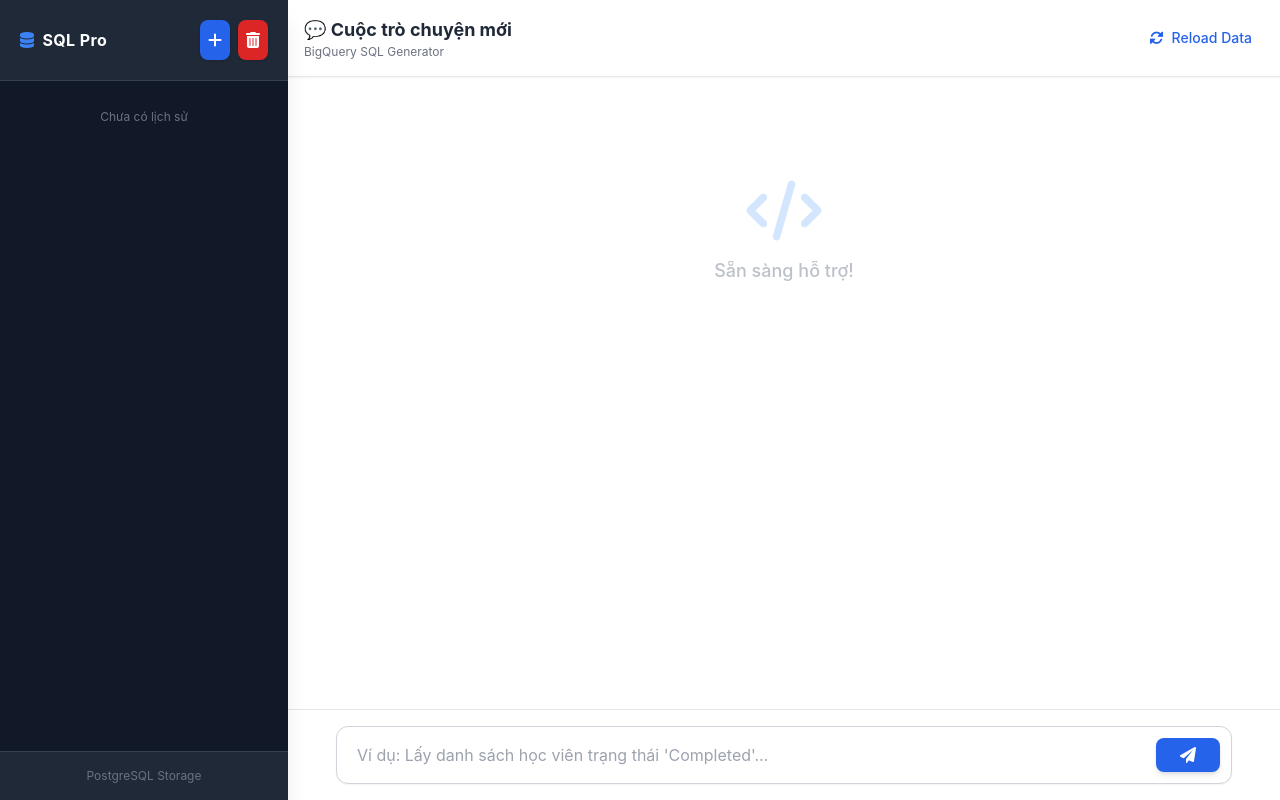
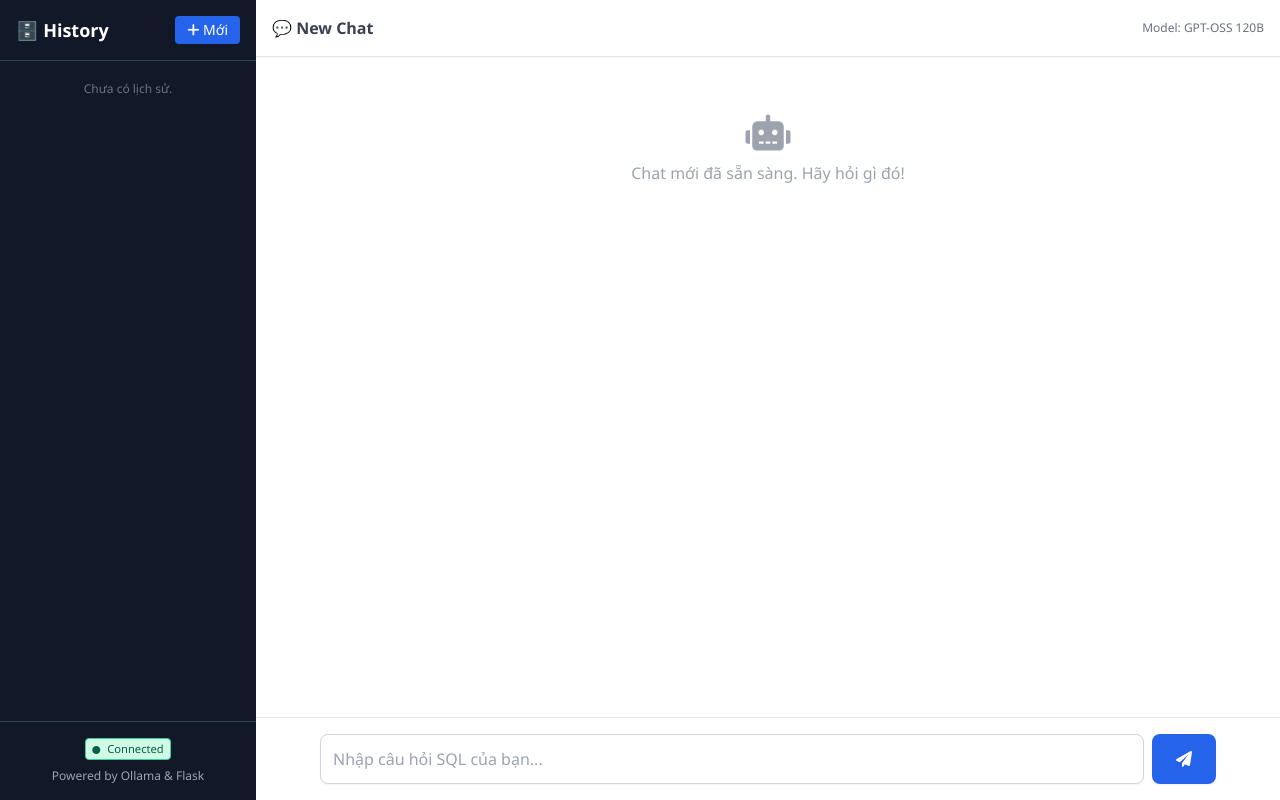
Before and after one commit to AnT2003/text_to_sql_rag, a Flask app: page / in a window 1280 px wide. Run offline with Flask 3, Linux system fonts and the light colour scheme; data that the repository does not hold is empty; some libraries are stand-ins or nearby versions.

Commit message:
Update index.html

```diff
--- a/templates/index.html
+++ b/templates/index.html
@@ -7,66 +7,67 @@
     <script src="https://cdn.tailwindcss.com"></script>
     <script src="https://cdn.jsdelivr.net/npm/marked/marked.min.js"></script>
     <link rel="stylesheet" href="https://cdnjs.cloudflare.com/ajax/libs/font-awesome/6.0.0/css/all.min.css">
-    <link rel="stylesheet" href="https://cdnjs.cloudflare.com/ajax/libs/highlight.js/11.7.0/styles/github-dark.min.css">
-    <script src="https://cdnjs.cloudflare.com/ajax/libs/highlight.js/11.7.0/highlight.min.js"></script>
     <style>
-        body { font-family: 'Inter', sans-serif; background-color: #f3f4f6; }
-        ::-webkit-scrollbar { width: 6px; }
-        ::-webkit-scrollbar-thumb { background: #cbd5e1; border-radius: 3px; }
-        .session-active { background-color: #374151 !important; border-left: 4px solid #3b82f6; }
-        pre { margin: 10px 0; border-radius: 8px; }
+        body { font-family: 'Segoe UI', Tahoma, Geneva, Verdana, sans-serif; }
+        pre { background: #2d2d2d; color: #ccc; padding: 10px; border-radius: 6px; overflow-x: auto; }
+        /* Scrollbar custom */
+        ::-webkit-scrollbar { width: 8px; }
+        ::-webkit-scrollbar-track { background: #f1f1f1; }
+        ::-webkit-scrollbar-thumb { background: #888; border-radius: 4px; }
+        ::-webkit-scrollbar-thumb:hover { background: #555; }
+
+        .status-badge { font-size: 0.7rem; padding: 2px 6px; border-radius: 4px; }
+        .status-online { background: #d1fae5; color: #065f46; border: 1px solid #34d399; }
+        .status-offline { background: #fee2e2; color: #991b1b; border: 1px solid #f87171; }
     </style>
 </head>
-<body class="flex h-screen overflow-hidden">
+<body class="bg-gray-100 h-screen flex">
 
-    <!-- SIDEBAR -->
-    <div class="w-72 bg-gray-900 text-gray-300 flex flex-col shadow-xl z-20">
-        <div class="p-5 border-b border-gray-700 flex justify-between items-center bg-gray-800">
-            <h1 class="font-bold text-white tracking-wide"><i class="fas fa-database mr-2 text-blue-500"></i>SQL Pro</h1>
-            <div class="flex gap-2">
-                <button onclick="createNewSession()" class="bg-blue-600 hover:bg-blue-500 text-white p-2 rounded-lg transition shadow" title="Chat mới">
-                    <i class="fas fa-plus"></i>
+    <!-- Sidebar -->
+    <div class="w-64 bg-gray-900 text-white flex flex-col h-full shadow-xl">
+        <div class="p-4 border-b border-gray-700 flex justify-between items-center">
+            <h1 class="font-bold text-lg">🗄️ History</h1>
+            <button onclick="createNewSession()" class="text-sm bg-blue-600 hover:bg-blue-500 px-3 py-1 rounded transition" title="New Chat">
+                <i class="fas fa-plus"></i> Mới
             </button>
-                <button onclick="clearHistory()" class="bg-red-600 hover:bg-red-500 text-white p-2 rounded-lg transition shadow" title="Xóa toàn bộ lịch sử">
-                    <i class="fas fa-trash-alt"></i>
-                </button>
+        </div>
+
+        <div id="sessionList" class="flex-1 overflow-y-auto p-2 space-y-1">
+            <div class="p-3 text-gray-500 text-xs text-center">Đang tải...</div>
+        </div>
+
+        <div class="p-4 border-t border-gray-700 text-xs text-gray-400 text-center">
+            <div id="connectionStatus" class="mb-2 status-badge status-offline inline-block">
+                <i class="fas fa-circle text-[8px] mr-1"></i> Disconnected
+            </div>
+            <div>Powered by Ollama & Flask</div>
         </div>
     </div>
 
-        <!-- Connection Status -->
-        <div id="connectionStatus" class="px-4 py-2 bg-red-900/50 text-red-200 text-xs flex items-center justify-center transition-colors duration-300">
-            <i class="fas fa-wifi mr-2"></i> <span>Mất kết nối Server</span>
-        </div>
+    <!-- Main Chat Area -->
+    <div class="flex-1 flex flex-col h-full bg-white relative">
 
-        <div id="sessionList" class="flex-1 overflow-y-auto p-3 space-y-2"></div>
-        <div class="p-4 border-t border-gray-700 text-xs text-center text-gray-500 bg-gray-800">
-            PostgreSQL Storage
+        <div class="bg-white shadow-sm p-4 border-b flex justify-between items-center z-10">
+            <h2 class="font-semibold text-gray-700" id="chatTitle">💬 New Chat</h2>
+            <div class="text-xs text-gray-500 flex items-center gap-2">
+                <span>Model: GPT-OSS 120B</span>
             </div>
         </div>
 
-    <!-- MAIN CHAT -->
-    <div class="flex-1 flex flex-col relative bg-white">
-        <header class="bg-white p-4 border-b flex justify-between items-center shadow-sm z-10">
-            <div>
-                <h2 id="chatTitle" class="font-bold text-gray-800 text-lg">💬 Chat mới</h2>
-                <p class="text-xs text-gray-500">BigQuery SQL Generator</p>
+        <div id="chatBox" class="flex-1 p-4 overflow-y-auto space-y-4 pb-24">
+            <div class="text-center text-gray-400 mt-10">
+                <i class="fas fa-robot text-4xl mb-2"></i><br>
+                Chọn một đoạn chat cũ hoặc tạo mới để bắt đầu.
             </div>
-            <button onclick="reloadSchema()" class="text-sm text-blue-600 hover:text-blue-800 font-medium flex items-center gap-2 px-3 py-1 rounded hover:bg-blue-50">
-                <i class="fas fa-sync-alt"></i> Reload Data
-            </button>
-        </header>
-
-        <div id="chatBox" class="flex-1 p-6 overflow-y-auto space-y-6 pb-24 scroll-smooth">
-            <!-- Messages -->
         </div>
 
-        <div class="p-4 bg-white border-t absolute bottom-0 w-full z-10">
-            <div class="max-w-4xl mx-auto flex gap-2 relative">
+        <div class="absolute bottom-0 w-full bg-white p-4 border-t">
+            <div class="max-w-4xl mx-auto flex gap-2">
                 <input type="text" id="userInput"
-                    class="flex-1 border border-gray-300 rounded-xl px-5 py-4 focus:outline-none focus:ring-2 focus:ring-blue-500 shadow-sm text-gray-700"
-                    placeholder="Ví dụ: Lấy danh sách học viên trạng thái 'Completed'...">
+                    class="flex-1 border border-gray-300 rounded-lg p-3 focus:outline-none focus:ring-2 focus:ring-blue-500 shadow-sm"
+                    placeholder="Nhập câu hỏi SQL của bạn...">
                 <button onclick="sendMessage()"
-                    class="absolute right-3 top-3 bottom-3 bg-blue-600 text-white px-6 rounded-lg hover:bg-blue-700 transition shadow-md flex items-center justify-center">
+                    class="bg-blue-600 text-white px-6 rounded-lg font-semibold hover:bg-blue-700 transition shadow-sm">
                     <i class="fas fa-paper-plane"></i>
                 </button>
             </div>
@@ -75,181 +76,197 @@
 
     <script>
         let currentSessionId = null;
-        let isConnected = false;
+        let isOfflineMode = false;
 
-        // --- CẤU HÌNH API URL ---
-        function getApiUrl(endpoint) {
-            const isLocalPreview = window.location.protocol === 'blob:' || window.location.protocol === 'file:';
-            return isLocalPreview ? `http://127.0.0.1:5000${endpoint}` : endpoint;
-        }
-
-        // --- CẬP NHẬT TRẠNG THÁI UI ---
-        function setConnectionStatus(online) {
-            isConnected = online;
-            const statusDiv = document.getElementById('connectionStatus');
-            if (online) {
-                statusDiv.className = "px-4 py-2 bg-green-900/50 text-green-200 text-xs flex items-center justify-center transition-colors duration-300";
-                statusDiv.innerHTML = '<i class="fas fa-check-circle mr-2"></i> <span>Server Online</span>';
-                // Ẩn sau 2 giây nếu online
-                setTimeout(() => { if(isConnected) statusDiv.style.display = 'none'; }, 2000);
-            } else {
-                statusDiv.style.display = 'flex';
-                statusDiv.className = "px-4 py-2 bg-red-900/50 text-red-200 text-xs flex items-center justify-center transition-colors duration-300";
-                statusDiv.innerHTML = '<i class="fas fa-exclamation-triangle mr-2"></i> <span>Mất kết nối Server</span>';
-            }
-        }
-
-        // --- HÀM FETCH AN TOÀN ---
-        async function safeFetch(url, options = {}) {
-            try {
-                const response = await fetch(url, options);
-                if (!response.ok) throw new Error(`HTTP Error: ${response.status}`);
-                setConnectionStatus(true);
-                return await response.json();
-            } catch (error) {
-                console.warn("Lỗi kết nối API:", error);
-                setConnectionStatus(false);
-                return null;
-            }
-        }
-
-        const uuid = () => Date.now().toString(36) + Math.random().toString(36).substr(2);
+        // CẤU HÌNH API BASE URL
+        const API_BASE = (window.location.protocol === 'file:' || window.location.origin === 'null' || window.location.href.startsWith('blob:'))
+            ? 'http://127.0.0.1:5000'
+            : '';
 
         document.addEventListener("DOMContentLoaded", () => {
             loadSessions();
             createNewSession();
-
-            // Tự động kiểm tra kết nối mỗi 10s
-            setInterval(() => { if(!isConnected) loadSessions(true); }, 10000);
         });
 
-        function createNewSession() {
-            currentSessionId = uuid();
-            document.getElementById('chatBox').innerHTML = `
-                <div class="text-center mt-20 text-gray-400 animate-pulse">
-                    <i class="fas fa-code text-6xl mb-4 text-blue-200"></i>
-                    <p class="text-lg font-medium">Sẵn sàng hỗ trợ!</p>
-                </div>`;
-            document.getElementById('chatTitle').innerText = "💬 Cuộc trò chuyện mới";
-            loadSessions();
+        function updateConnectionStatus(isOnline) {
+            const el = document.getElementById('connectionStatus');
+            if (isOnline) {
+                el.className = 'mb-2 status-badge status-online inline-block';
+                el.innerHTML = '<i class="fas fa-circle text-[8px] mr-1"></i> Connected';
+                isOfflineMode = false;
+            } else {
+                el.className = 'mb-2 status-badge status-offline inline-block';
+                el.innerHTML = '<i class="fas fa-exclamation-triangle text-[8px] mr-1"></i> No Backend';
+                isOfflineMode = true;
+            }
         }
 
-        async function loadSessions(silent = false) {
-            const data = await safeFetch(getApiUrl('/api/sessions'));
+        function generateUUID() {
+            return 'xxxxxxxx-xxxx-4xxx-yxxx-xxxxxxxxxxxx'.replace(/[xy]/g, function(c) {
+                var r = Math.random() * 16 | 0, v = c == 'x' ? r : (r & 0x3 | 0x8);
+                return v.toString(16);
+            });
+        }
 
-            if (!data) {
-                if(!silent) document.getElementById('sessionList').innerHTML = '<div class="text-center text-xs text-red-400 mt-4">Không thể tải lịch sử</div>';
+        function createNewSession() {
+            currentSessionId = generateUUID();
+            document.getElementById('chatBox').innerHTML = `
+                <div class="text-center text-gray-400 mt-10">
+                    <i class="fas fa-robot text-4xl mb-2"></i><br>
+                    Chat mới đã sẵn sàng. Hãy hỏi gì đó!
+                    ${isOfflineMode ? '<div class="text-xs text-red-400 mt-2">(Đang chạy chế độ Demo Offline)</div>' : ''}
+                </div>`;
+            document.getElementById('chatTitle').innerText = "💬 New Chat";
+            document.querySelectorAll('.session-item').forEach(el => el.classList.remove('bg-gray-700'));
+        }
+
+        async function loadSessions() {
+            const container = document.getElementById('sessionList');
+            try {
+                const res = await fetch(`${API_BASE}/api/sessions`);
+                if (!res.ok) throw new Error(`HTTP Error: ${res.status}`);
+
+                const sessions = await res.json();
+                updateConnectionStatus(true); // Kết nối thành công
+                renderSessionList(sessions);
+            } catch (e) {
+                console.warn("Server disconnected, switching to offline UI.");
+                updateConnectionStatus(false);
+
+                // Hiển thị dữ liệu giả lập (Mock Data) để UI không bị trống
+                const mockSessions = [
+                    { id: 'mock-1', title: 'Phân tích doanh thu tháng 10 (Demo)' },
+                    { id: 'mock-2', title: 'Truy vấn khách hàng VIP (Demo)' }
+                ];
+                renderSessionList(mockSessions);
+            }
+        }
+
+        function renderSessionList(sessions) {
+            const container = document.getElementById('sessionList');
+            container.innerHTML = '';
+
+            if (sessions.length === 0) {
+                container.innerHTML = '<div class="p-3 text-gray-500 text-xs text-center">Chưa có lịch sử.</div>';
                 return;
             }
 
-            const list = document.getElementById('sessionList');
-            list.innerHTML = '';
-
-            if (data.length === 0) {
-                list.innerHTML = '<div class="text-center text-xs text-gray-500 mt-4">Chưa có lịch sử</div>';
-                return;
-            }
-
-            data.forEach(s => {
+            sessions.forEach(s => {
                 const div = document.createElement('div');
-                div.className = `p-3 rounded-lg cursor-pointer hover:bg-gray-700 transition text-sm truncate flex items-center gap-2 ${s.id === currentSessionId ? 'session-active text-white font-medium' : ''}`;
-                div.innerHTML = `<i class="far fa-comments opacity-60"></i>${s.title}`;
-                div.onclick = () => openSession(s.id, s.title);
-                list.appendChild(div);
+                div.className = `session-item p-3 rounded cursor-pointer hover:bg-gray-700 transition text-sm truncate ${s.id === currentSessionId ? 'bg-gray-700' : ''}`;
+                div.innerText = s.title || "Không có tiêu đề";
+                div.onclick = () => isOfflineMode ? alert("Chế độ Demo: Không thể tải chi tiết chat thực.") : loadChatHistory(s.id, s.title);
+                container.appendChild(div);
             });
         }
 
-        async function openSession(id, title) {
-            currentSessionId = id;
-            document.getElementById('chatTitle').innerText = title;
-            document.getElementById('chatBox').innerHTML = '<div class="text-center mt-10 text-gray-400"><i class="fas fa-spinner fa-spin"></i> Loading...</div>';
+        async function loadChatHistory(sessionId, title) {
+            if (isOfflineMode) return;
+
+            currentSessionId = sessionId;
+            document.getElementById('chatTitle').innerText = "💬 " + title;
+            document.getElementById('chatBox').innerHTML = '<div class="text-center text-gray-500 mt-10">Đang tải lịch sử...</div>';
+
+            document.querySelectorAll('.session-item').forEach(el => el.classList.remove('bg-gray-700'));
             loadSessions();
 
-            const msgs = await safeFetch(getApiUrl(`/api/history/${id}`));
-            const box = document.getElementById('chatBox');
-            box.innerHTML = '';
+            try {
+                const res = await fetch(`${API_BASE}/api/history/${sessionId}`);
+                if (!res.ok) throw new Error('Không thể tải lịch sử');
+                const messages = await res.json();
 
-            if (!msgs) {
-                box.innerHTML = '<div class="text-center mt-20 text-red-400">Lỗi tải tin nhắn</div>';
-                return;
+                const chatBox = document.getElementById('chatBox');
+                chatBox.innerHTML = '';
+
+                if (messages.length === 0) {
+                     chatBox.innerHTML = '<div class="text-center text-gray-400 mt-10">Chat trống.</div>';
                 }
 
-            if(msgs.length === 0) box.innerHTML = '<div class="text-center mt-20 text-gray-400">Chat trống</div>';
-            else msgs.forEach(m => appendMessage(m.role, m.content));
-            box.scrollTop = box.scrollHeight;
-        }
+                messages.forEach(msg => {
+                    appendMessage(msg.role === 'user' ? 'user' : 'bot', msg.content);
+                });
 
-        async function clearHistory() {
-            if(confirm("BẠN CÓ CHẮC KHÔNG?\nToàn bộ lịch sử chat sẽ bị xóa vĩnh viễn!")) {
-                const res = await safeFetch(getApiUrl('/api/clear_history'), {method: 'POST'});
-                if (res) {
-                    alert(res.message || "Đã xóa thành công");
-                    createNewSession();
-                    loadSessions();
-                } else {
-                    alert("Lỗi kết nối server khi xóa");
-                }
+            } catch(e) {
+                console.error("Lỗi load history:", e);
+                document.getElementById('chatBox').innerHTML = '<div class="text-center text-red-500 mt-10">❌ Lỗi tải lịch sử chat.</div>';
             }
         }
 
         async function sendMessage() {
             const input = document.getElementById('userInput');
-            const txt = input.value.trim();
-            if (!txt || !currentSessionId) return;
+            const text = input.value.trim();
+            if (!text || !currentSessionId) return;
 
-            appendMessage('user', txt);
+            appendMessage('user', text);
             input.value = '';
-            const loadingId = appendMessage('bot', 'typing', true);
+            const loadingId = appendMessage('bot', '...', true);
 
-            const data = await safeFetch(getApiUrl('/api/chat'), {
+            // Nếu đang offline (không chạy server python), trả lời giả lập
+            if (isOfflineMode) {
+                setTimeout(() => {
+                    document.getElementById(loadingId).remove();
+                    const mockReply = `⚠️ **Backend chưa chạy!**\n\nĐây là câu trả lời giả lập. Để AI hoạt động thực sự, hãy chạy lệnh:\n\`\`\`bash\npython app.py\n\`\`\`\n\nSQL giả lập cho câu hỏi "${text}":\n\`\`\`sql\nSELECT * FROM demo_table WHERE query = '${text}';\n\`\`\``;
+                    appendMessage('bot', mockReply);
+                }, 1000);
+                return;
+            }
+
+            try {
+                const res = await fetch(`${API_BASE}/api/chat`, {
                     method: 'POST',
                     headers: {'Content-Type': 'application/json'},
-                body: JSON.stringify({ session_id: currentSessionId, message: txt })
+                    body: JSON.stringify({
+                        session_id: currentSessionId,
+                        message: text
+                    })
                 });
 
+                if (!res.ok) throw new Error('Network response was not ok');
+
+                const data = await res.json();
                 document.getElementById(loadingId).remove();
 
-            if (!data) {
-                appendMessage('bot', `⚠️ Lỗi kết nối: Không thể gọi Server.\nHãy chắc chắn bạn đã chạy lệnh 'python app.py' và mở file HTML này bằng trình duyệt (nếu chạy local).`);
-            } else if (data.error) {
-                appendMessage('bot', `⚠️ Lỗi Server: ${data.error}`);
-            } else {
+                if (data.error) appendMessage('bot', '❌ Lỗi: ' + data.error);
+                else {
                     appendMessage('bot', data.response);
-                loadSessions(true);
+                    loadSessions();
+                }
+            } catch (e) {
+                document.getElementById(loadingId).remove();
+                // Tự động chuyển sang chế độ offline nếu gọi API thất bại
+                updateConnectionStatus(false);
+                appendMessage('bot', `❌ **Lỗi kết nối Server:**\nKhông thể gọi API. Vui lòng kiểm tra xem bạn đã chạy \`python app.py\` chưa.\n\n_Chuyển sang chế độ Demo..._`);
             }
         }
 
-        function appendMessage(role, text, isLoading=false) {
-            const box = document.getElementById('chatBox');
+        function appendMessage(role, text, isLoading = false) {
+            const chatBox = document.getElementById('chatBox');
+            if (chatBox.innerText.includes("Chọn một đoạn chat cũ") || chatBox.innerText.includes("Chat mới đã sẵn sàng")) {
+                chatBox.innerHTML = '';
+            }
+
             const div = document.createElement('div');
+            div.id = isLoading ? 'loading-msg' : '';
             div.className = `flex ${role === 'user' ? 'justify-end' : 'justify-start'}`;
 
+            let innerHTML = '';
             if (isLoading) {
-                div.innerHTML = `<div class="bg-white border border-gray-200 px-4 py-3 rounded-2xl rounded-tl-none text-gray-500 italic text-sm shadow-sm flex items-center gap-2">
-                                    <i class="fas fa-circle-notch fa-spin text-blue-500"></i> Đang suy nghĩ...
-                                 </div>`;
+                innerHTML = `<div class="bg-gray-200 text-gray-500 px-4 py-2 rounded-lg italic text-sm">Đang suy nghĩ...</div>`;
             } else if (role === 'user') {
-                div.innerHTML = `<div class="bg-blue-600 text-white px-5 py-3 rounded-2xl rounded-tr-none max-w-[85%] shadow-md whitespace-pre-wrap">${text}</div>`;
+                innerHTML = `<div class="bg-blue-600 text-white px-4 py-2 rounded-lg max-w-[80%] shadow-md whitespace-pre-wrap">${text}</div>`;
             } else {
-                const html = marked.parse(text);
-                div.innerHTML = `<div class="bg-white border border-gray-200 text-gray-800 px-6 py-4 rounded-2xl rounded-tl-none max-w-[90%] shadow-sm prose prose-sm overflow-hidden">${html}</div>`;
-            }
-            box.appendChild(div);
-            div.querySelectorAll('pre code').forEach((block) => hljs.highlightElement(block));
-            box.scrollTop = box.scrollHeight;
-            return div.id = 'msg-' + Date.now();
+                const parsed = marked.parse(text);
+                innerHTML = `<div class="bg-white border border-gray-200 text-gray-800 px-4 py-2 rounded-lg max-w-[90%] shadow-sm prose prose-sm overflow-hidden">${parsed}</div>`;
             }
 
-        async function reloadSchema() {
-            if(confirm("Reload lại dữ liệu Schema?")) {
-                const res = await safeFetch(getApiUrl('/api/reload'), {method: 'POST'});
-                if (res) alert("Đã cập nhật dữ liệu!");
-                else alert("Lỗi kết nối khi cập nhật!");
-            }
+            div.innerHTML = innerHTML;
+            chatBox.appendChild(div);
+            chatBox.scrollTop = chatBox.scrollHeight;
+            return div.id;
         }
 
-        document.getElementById('userInput').addEventListener('keypress', e => {
-            if(e.key === 'Enter') sendMessage();
+        document.getElementById('userInput').addEventListener('keypress', (e) => {
+            if (e.key === 'Enter') sendMessage();
         });
     </script>
 </body>
```
Lines whose indentation alone changed are shown as unchanged.
